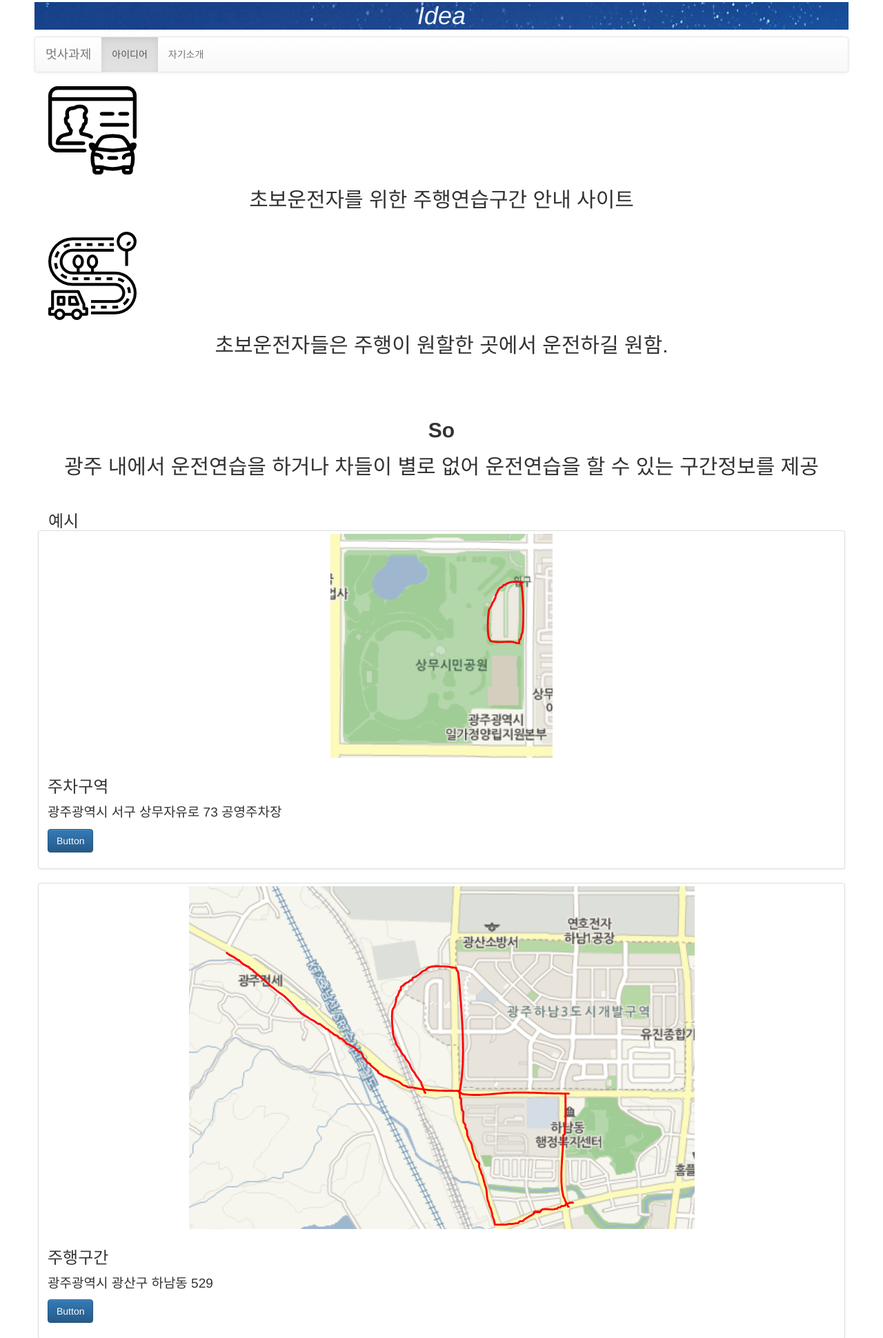
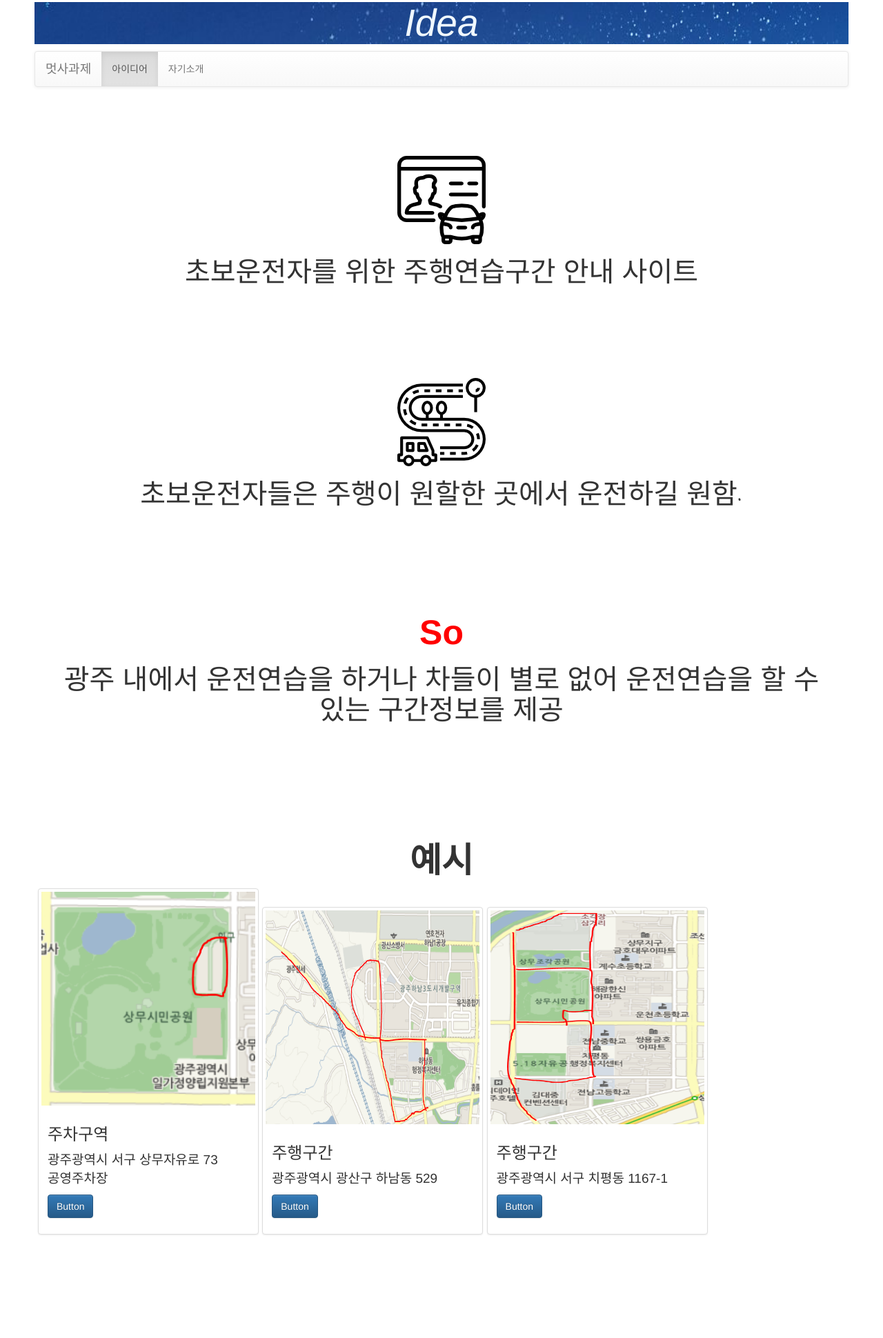
Before and after one commit to HeeJinee/HeeJinee.github.io, a plain HTML site: page index.html in a window 1280 px wide. Shown: the part 87-2027 px from the top of the page at 69% size. After the commit the page ends 1897 px from the top, so only its background shows below. Drawn offline with nearby package versions, Linux system fonts and the light colour scheme.

Commit message:
Add files via upload

```diff
--- a/index.html
+++ b/index.html
@@ -6,6 +6,7 @@
         src="https://code.jquery.com/jquery-3.3.1.js"
         integrity="sha256-2Kok7MbOyxpgUVvAk/HJ2jigOSYS2auK4Pfzbm7uH60="
         crossorigin="anonymous"></script>
+        <link href="https://fonts.googleapis.com/css?family=Nanum+Pen+Script" rel="stylesheet">
 
     <!-- 합쳐지고 최소화된 최신 CSS -->
 <link rel="stylesheet" href="https://maxcdn.bootstrapcdn.com/bootstrap/3.3.2/css/bootstrap.min.css">
@@ -19,9 +20,10 @@
     <meta name="viewport" content="width=device-width, initial-scale=1.0">
     <meta http-equiv="X-UA-Compatible" content="ie=edge">
     <title>아이디어</title>
-    <h1 style="color:aliceblue;" align= "center" >Idea</h1>
+
 </head>
 <body id=abc>
+  <h1 style="color:aliceblue; font-size:55px;" align= "center">Idea</h1>
         <nav class="navbar navbar-default">
                 <div class="container-fluid">
                   <!-- Brand and toggle get grouped for better mobile display -->
@@ -38,47 +40,68 @@
                   <!-- Collect the nav links, forms, and other content for toggling -->
                   <div class="collapse navbar-collapse" id="bs-example-navbar-collapse-1">
                     <ul class="nav navbar-nav">
-                      <li class="active"><a href="./자기소개.html">아이디어 <span class="sr-only">(current)</span></a></li>
-                      <li><a href="#">자기소개</a></li>
+                      <li class="active"><a href="./index.html">아이디어 <span class="sr-only">(current)</span></a></li>
+                      <li><a href="./자기소개.html">자기소개</a></li>
                     </ul>
                   </div><!-- /.navbar-collapse -->
                 </div><!-- /.container-fluid -->
               </nav>
+              <br>
+              <br>
+              <br>
+              <br>
 <div class="container">
-        <img align= "center" src="./초보운전.png" alt="carpicture">
-<h2 align= "center" class="title">초보운전자를 위한 주행연습구간 안내 사이트</h2>
-<br>
-<img align= "center" src="./차그림.png" alt="carpicture">
-<h2 align= "center">초보운전자들은 주행이 원할한 곳에서 운전하길 원함.</h2>
+    <center><img align= "center" src="./초보운전.png" alt="carpicture"></center>
+<h2 align= "center" class="제목">초보운전자를 위한 주행연습구간 안내 사이트</h2>
 <br>
 <br>
 <br>
-<h2 align= "center" style="font-weight: bolder">So</h2>
-<h2 align= "center">광주 내에서 운전연습을 하거나 차들이 별로 없어 운전연습을 할 수 있는 구간정보를 제공</h2>
 <br>
-    <h3>예시
+<br>
+<br>
+<center><img align= "center" src="./차그림.png" alt="carpicture"></center>
+<h2 align= "center" class="두번째제목">초보운전자들은 주행이 원할한 곳에서 운전하길 원함.</h2>
+<br>
+<br>
+<br>
+<br>
+<br>
+<br>
+<h2 align= "center" style="font-weight: bolder" class="so">So</h2>
+<h2 align= "center" class="세번째제목">광주 내에서 운전연습을 하거나 차들이 별로 없어 운전연습을 할 수 있는 구간정보를 제공</h2>
+<br>
+<br>
+<br>
+<br>
+<br>
+<br>
+<br>
+    <h3 align= "center" class="예시">예시</h3>
         <div class="row">
-                <div class="square">
+                <div class="square" style="display: inline-block">
                   <div class="thumbnail">
-                    <img src="./주차구역 1.PNG" alt="주차구역1">
+                    <img src="./주차구역 1.PNG" alt="주차구역1" style="height:310px; width:310px;">
                     <div class="caption">
                       <h3>주차구역</h3>
-                      <p>광주광역시 서구 상무자유로 73 공영주차장</p>
+                      <p>광주광역시 서구 상무자유로 73
+                        <br>공영주차장</p>
                       <p><a href="http://map.naver.com/local/siteview.nhn?code=16277358" class="btn btn-primary" role="button">Button</a>
                     </div>
                   </div>
                 </div>
-                <div class="square">
+                <div class="square" style="display: inline-block">
                       <div class="thumbnail">
-                        <img src="./주행구간 1.PNG" alt="주행구간1">
+                        <img src="./주행구간 1.PNG" alt="주행구간1" style="height:310px; width:310px;" >
                         <div class="caption">
                           <h3>주행구간</h3>
                           <p>광주광역시 광산구 하남동 529</p>
                           <p><a href="http://map.naver.com/local/siteview.nhn?code=1221029460" class="btn btn-primary" role="button">Button</a>
                         </div>
                       </div>
-                      <div class="thumbnail">
-                            <img src="./주행구간 2.PNG" alt="주행구간2">
+                    </div>
+                <div class="square"style="display: inline-block">
+                <div class="thumbnail">
+                            <img src="./주행구간 2.PNG" alt="주행구간2" style="height:310px; width:310px;">
                             <div class="caption">
                             <h3>주행구간</h3>
                                 <p>광주광역시 서구 치평동 1167-1</p>
@@ -88,7 +111,6 @@
                             </div>
                           </div>
                 </div>
-</h3>
     </div>
 
 </body>
--- a/style.css
+++ b/style.css
@@ -25,3 +25,34 @@ h1{
     margin-right: 50px;
 }
 body { padding-top: 70px; }
+.제목 {
+    font-size: 40px;
+    font-family: 'Nanum Pen Script', cursive;
+}
+.두번째제목 {
+    font-size: 40px;
+    font-family: 'Nanum Pen Script', cursive;
+}
+.so {
+    font-size: 50px;
+    color: red;
+}
+.세번째제목 {
+    font-size: 40px;
+    font-family: 'Nanum Pen Script', cursive;
+}
+#주행구간1 {
+    size: 80px 80px;
+}
+.소감 {
+    font-size: 30px;
+    font-family: 'Nanum Pen Script', cursive;
+}
+.임하는각오 {
+    font-size: 35px;
+}
+.예시 {
+    font-size: 50px;
+    font-family: 'Nanum Pen Script', cursive;
+    font-weight: bold;
+}
```
Also changed, not shown: 자기소개.html (+14 -3 lines).
